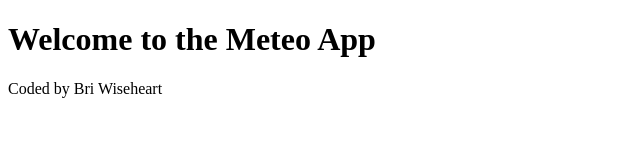
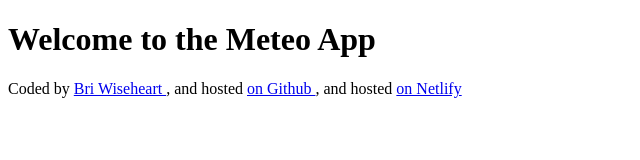
Before and after one commit to Bgunn0/Weather_App, a plain HTML site: page index.html in a window 1280 px wide. Shown: the whole page, without its empty margins (0-640 px from the left). Drawn offline with Linux system fonts and the light colour scheme.

Commit message:
Added links to footer

```diff
--- a/index.html
+++ b/index.html
@@ -8,6 +8,11 @@
   </head>
   <body>
     <h1>Welcome to the Meteo App</h1>
-    <footer>Coded by Bri Wiseheart</footer>
+    <footer>
+      Coded by <a href="https://github.com/Bgunn0"> Bri Wiseheart </a>, and
+      hosted <a href="https://github.com/Bgunn0/Weather_App"> on Github </a>,
+      and hosted
+      <a href="https://weather-app-shecodes1.netlify.app/"> on Netlify </a>
+    </footer>
   </body>
 </html>
```
